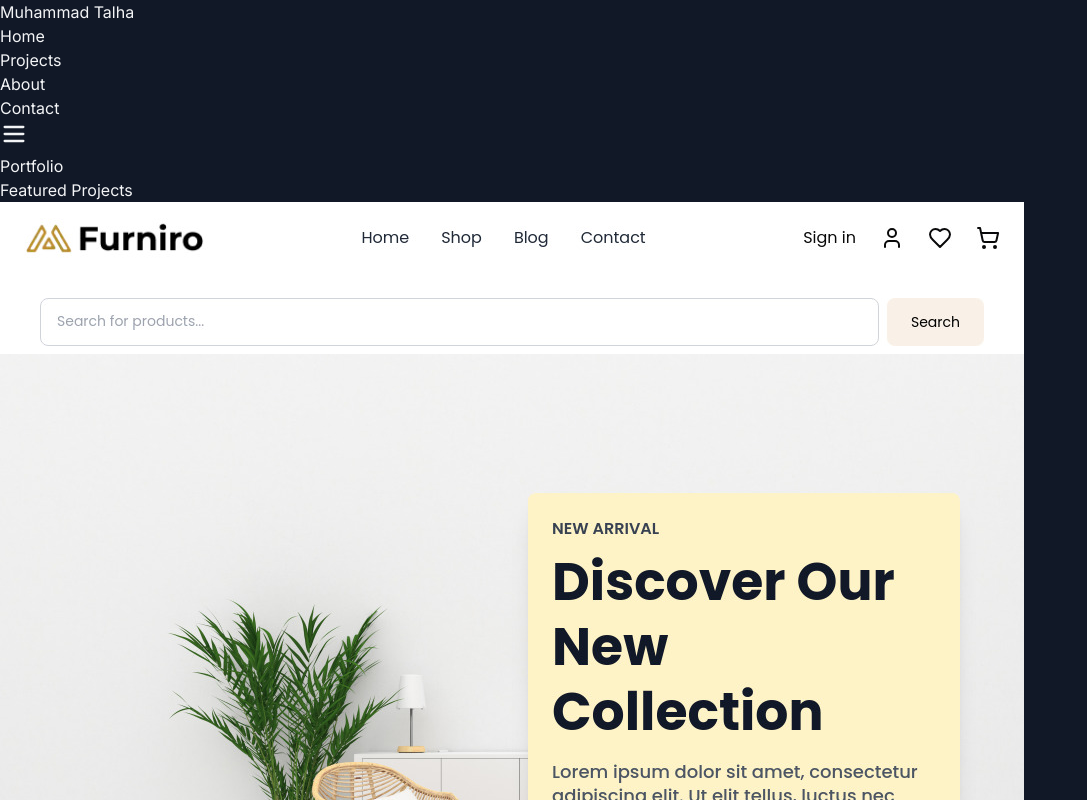
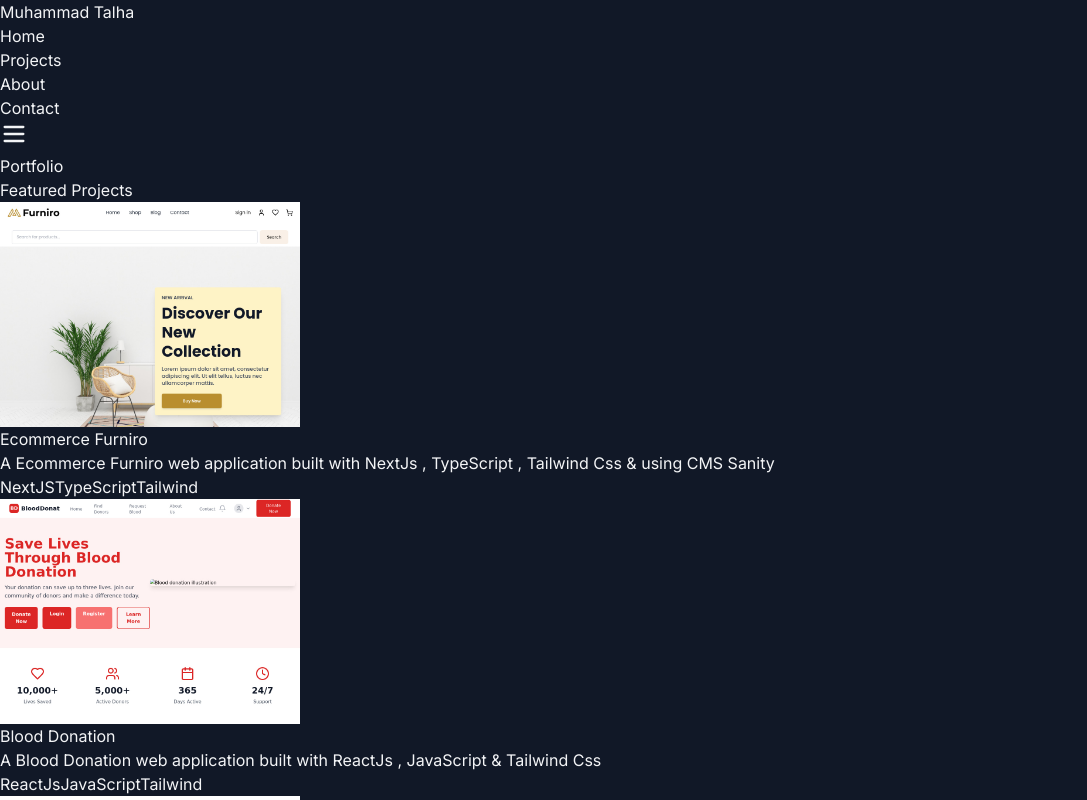
Before and after one commit to Muhammadtalha678/personal_portfolio_TailwindCss, a Next.js app: page /projects in a window 1280 px wide. Shown: the top 800 px of the page, without its empty margins (0-1087 px from the left). Built offline with nearby package versions, Linux system fonts and the light colour scheme.

Commit message:
add links on project page

```diff
--- a/src/components/Project.tsx
+++ b/src/components/Project.tsx
@@ -105,11 +105,15 @@ const Projects = ({showMore = true}:{showMore? : boolean}) => {
             >
               <div className="relative aspect-video overflow-hidden">
                 {/* Display the screenshot */}
-                  <img
+                  <Link href={project.website} target="_blank">
+                  <Image
                     src={project.image}
                     alt={project.title}
                     className="object-cover w-full h-full transform group-hover:scale-105 transition-transform duration-300"
+                    width={300}
+                    height={300}
                   />
+                </Link>
               </div>
 
               <div className="p-6">
```
